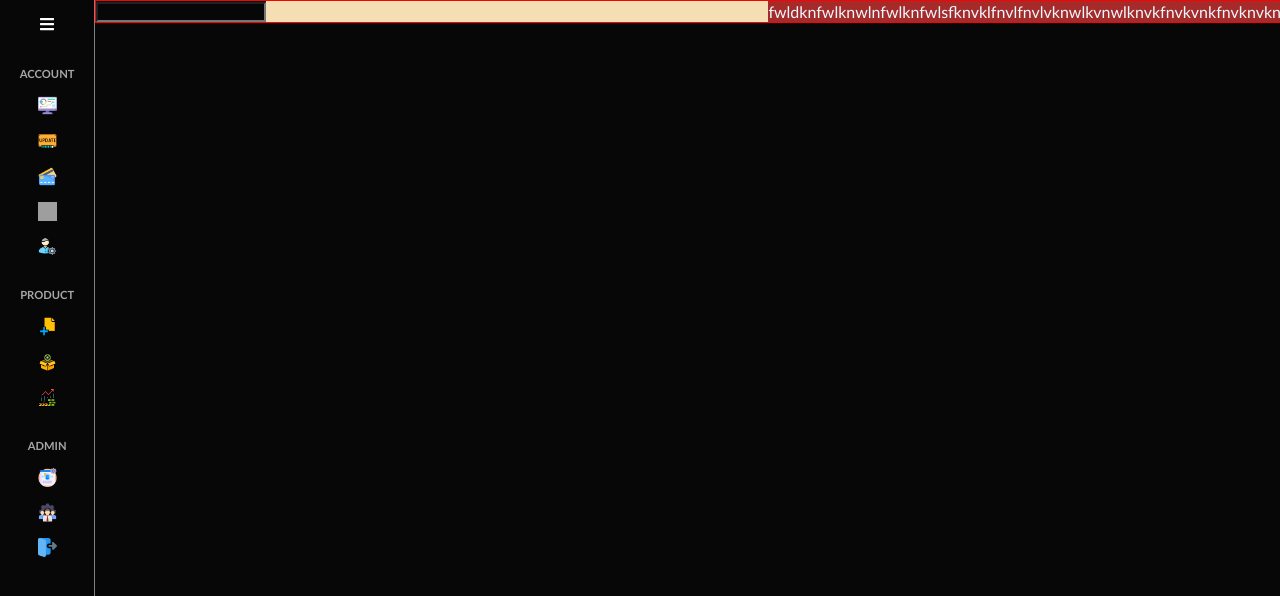
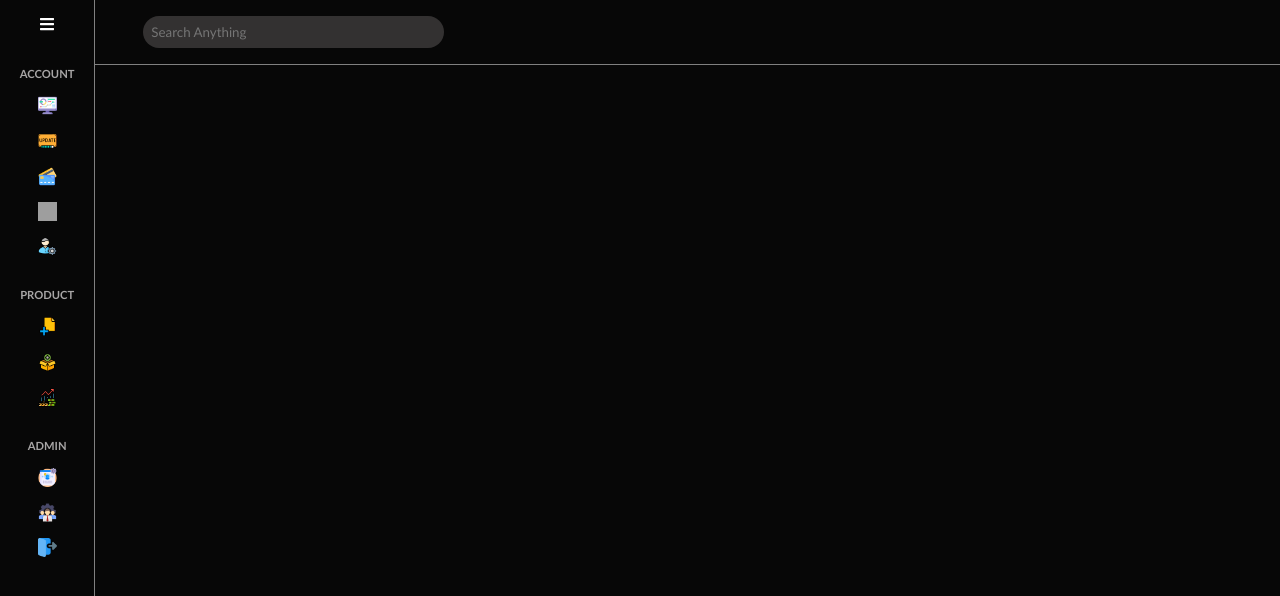
Before and after one commit to DevAdedoyin/monify, a React (Create React App) app: page / in a window 1280 px wide. Shown: the top 596 px of the page. Built offline with nearby package versions, Linux system fonts and the light colour scheme; grey boxes are pictures that could not be loaded.

Commit message:
Input styling

```diff
--- a/src/App.css
+++ b/src/App.css
@@ -22,5 +22,6 @@
   /* Colors */
   --border-color: gray;
   --grey-font: rgb(168, 166, 166);
-  --lighgrey: grey
+  --lighgrey: grey;
+  --grey: rgba(70, 67, 67, 0.7);
 }
--- a/src/components/Dashboard/DashboardHeader.module.css
+++ b/src/components/Dashboard/DashboardHeader.module.css
@@ -1,17 +1,34 @@
 .headerContainer {
     display: flex;
-    background-color: wheat;
-    border: 1px solid red;
     justify-content: space-between;
+    align-items: center;
     width: 100%;
+    border-bottom: 1px solid var(--lighgrey);
+    height: 8vh;
 }
 
 .inputContainer {
-    background-color: black;
+    width: 50%;
+    padding-left: 3rem;
 }
+
+input {
+    width: 50%;
+    border: none;
+    background-color: var(--grey);
+    padding: 0.5rem;
+    border-radius: 20px;
+}
+
+input::placeholder {
+    content: "Search anything";
+}
+
+
 
 .headerDetailsContainer {
     display: flex;
+    width: 50%;
     justify-content: flex-end;
     align-items: center;
     background-color: brown;
--- a/src/components/Dashboard/DashboardHeader.tsx
+++ b/src/components/Dashboard/DashboardHeader.tsx
@@ -7,11 +7,9 @@ function DashboardHeader() {
   return (
     <div className={DHStyle.headerContainer}>
       <div className={DHStyle.inputContainer}>
-        <input />
+        <input placeholder="Search Anything" />
       </div>
-      <div className={DHStyle.headerDetailsContainer}>
-        fwldknfwlknwlnfwlknfwlsfknvklfnvlfnvlvknwlkvnwlknvkfnvkvnkfnvknvkn
-      </div>
+      <div className={DHStyle.headerDetailsContainer}></div>
     </div>
   );
 }
```
